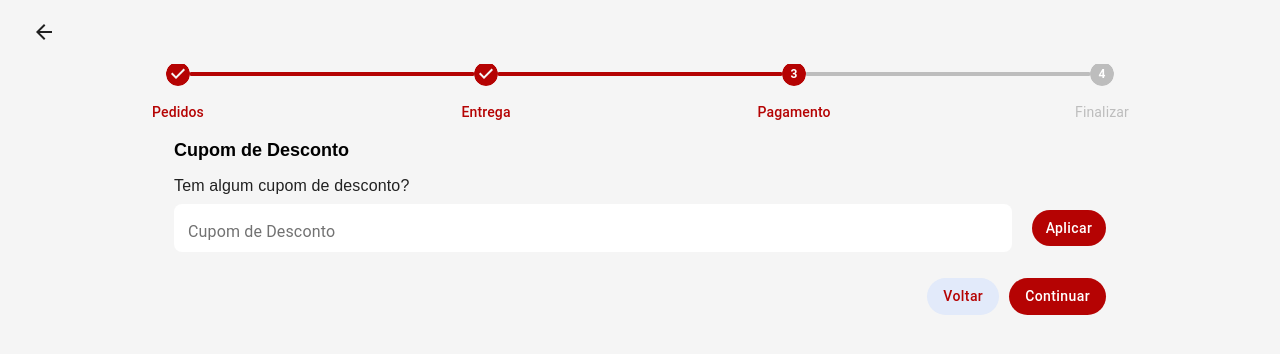
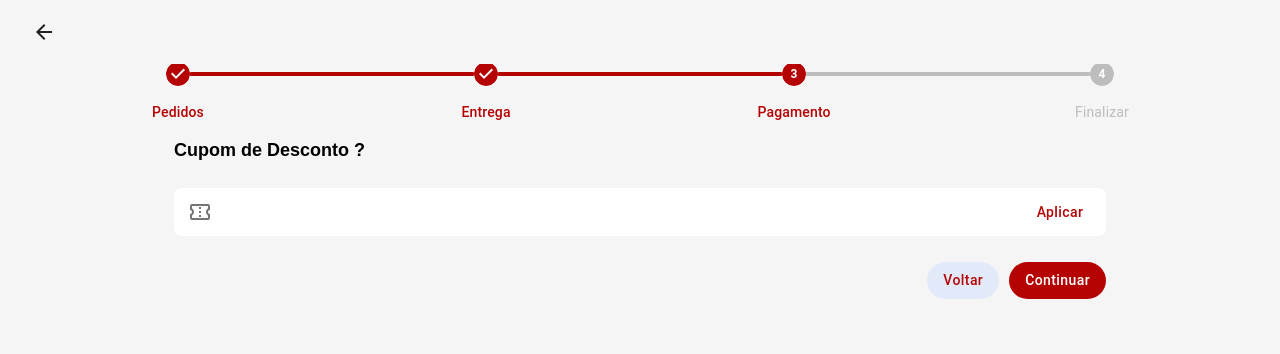
Before and after one commit to edjunior-nascimento/market-place-web, a React (Vite) app: page /desconto in a window 1280 px wide. Shown: the top 354 px of the page. Built offline with nearby package versions, Linux system fonts and the light colour scheme.

Commit message:
feat: Ajuste na tela de desconto e implementacao de um card customizado que informa a validade do cupom

```diff
--- /dev/null
+++ b/src/components/layouts/CardCupom/index.tsx
@@ -0,0 +1,43 @@
+import {  CheckOutlined, CreditCard, LocalActivityOutlined, Payments, Pix } from "@mui/icons-material";
+import {Box, Button, Card, Divider, Typography } from "@mui/material";
+import { DescontoType } from "../../../types/desconto";
+
+
+type CardCupomProps = {
+  desconto: DescontoType;
+};
+
+
+export function CardCupom({ desconto }: CardCupomProps) {
+  return (
+    <Card sx={{backgroundColor: '#ffffff', padding: '10px', borderRadius: '8px', boxShadow: '0 2px 4px rgba(0, 0, 0, 0.1)'}}>
+      <Box sx={{ display: 'flex', flexDirection: 'column', gap: '0px', border: '1px solid #e4e4e4', borderRadius: '8px', padding: '15px' }}>
+        <Box sx={{ display: 'flex', flexDirection: 'row', justifyContent: 'space-between' }}>
+          <Box sx={{ display: 'flex', flexDirection: 'row', gap: '5px' }}>
+            <LocalActivityOutlined sx={{ color: '#0044ff' }} />
+            <Typography variant="h5">
+            {desconto.valorDesconto.toLocaleString('pt-BR', { style: 'currency', currency: 'BRL' })} OFF
+            </Typography>
+          </Box>
+          <Box sx={{ display: 'flex', flexDirection: 'row', gap: '2px', alignItems: 'center' }}>
+            <Typography variant="body2">
+              Aplicado
+            </Typography>
+            <CheckOutlined fontSize="small"/>
+          </Box>
+        </Box>
+        <Typography variant="body2" color="#606060">
+          {desconto.descricao}
+        </Typography>
+        <Typography sx={{border: '1px dashed #a09e9e', width: 'fit-content', px:1}} variant="body2" color="#808080" mt={1}>
+            {desconto.codigo}
+        </Typography>
+        <Divider sx={{ borderStyle: "dashed", borderWidth: "1px", borderColor: "#606060", my: 2 }} />
+        <Typography variant="caption" color="#606060">
+        {desconto.limiteValor.toLocaleString('pt-BR', { style: 'currency', currency: 'BRL' })} é o valor mínimo para usar este cupom. Válido até {desconto.validoAte}.
+        </Typography>
+      </Box>
+    </Card>
+
+  );
+}
--- a/src/pages/DescontoPage/index.tsx
+++ b/src/pages/DescontoPage/index.tsx
@@ -1,40 +1,100 @@
-import { Box, Button, Checkbox, Container, FormControlLabel, TextField, Typography } from "@mui/material";
+import { Box, Button, Checkbox, Container, FormControlLabel, IconButton, InputAdornment, TextField, Typography } from "@mui/material";
 import { InputStepper } from "../../components/feature/InputStepper";
 import { useState } from "react";
 import { useNavigate } from "react-router-dom";
 import { BottomConfirmation } from "../../components/layouts/BottomConfirmation";
 import { Header } from "../../components/layouts/Header";
+import DescontoService from "../../service/desconto.service";
+import { DescontoType } from "../../types/desconto";
+import { useAppDispatch } from "../../store/hooks";
+import { adicionarDesconto } from "../../store/compra.slice";
+import { ConfirmationNumberOutlined } from "@mui/icons-material";
+import { CardCupom } from "../../components/layouts/CardCupom";
 
 export function DescontoPage() {
 
-  const [desconto, setDesconto] = useState<string>('');
+  const [cupom, setCupom] = useState<string>('');
+  const [desconto, setDesconto] = useState<DescontoType | null>(null);
+  const [mensagem, setMensagem] = useState<string>('');
+  const [loading, setLoading] = useState(false);
+  const dispatch = useAppDispatch();
   const navigate = useNavigate();
 
+  const validarDesconto = (codigo: string) => {
+
+    if (codigo) {
+      setLoading(true);
+      DescontoService.validarCupom(codigo)
+        .then(response => {
+          dispatch(adicionarDesconto(response.valorDesconto));
+          setDesconto(response);
+          setMensagem("");
+        })
+        .catch(error => {
+          setDesconto(null);
+          setMensagem("Cupom inválido ou expirado.");
+        })
+        .finally(() => {
+          setLoading(false);
+        });
+    }
+  }
+
+
+
   return (
-    <Container sx={{padding:'10px'}}>
-      <Header link="/pagamento" showCartButton={false}/>
+    <Container sx={{ padding: '10px' }}>
+      <Header link="/pagamento" showCartButton={false} />
       <InputStepper posicao={2}></InputStepper>
       <Box
         sx={{
           display: 'flex',
           flexDirection: 'column',
           gap: '10px',
-          px: {xs: '0px', md: '150px'},
+          px: { xs: '0px', md: '150px' },
         }}
       >
-        <Box sx={{ display: 'flex', flexDirection: 'column', gap:'10px'}}>
+        <Box sx={{ display: 'flex', flexDirection: 'column', gap: '10px' }}>
           <Box>
-            <Typography py={2} variant="h5">Cupom de Desconto</Typography>
-            <Typography variant="subtitle1" lineHeight={1}>Tem algum cupom de desconto?</Typography>
+            <Typography py={2} variant="h5">Cupom de Desconto ?</Typography>
           </Box>
 
-          <Box sx={{display:"flex", flexDirection:'row', gap:'20px', alignItems:'center'}}>
-            <TextField fullWidth label="Cupom de Desconto" id="desconto" value={desconto?desconto:''} onChange={(e) => setDesconto(e.target.value)}/>
-            <Button variant="contained" >Aplicar</Button>
+          <Box sx={{ display: "flex", flexDirection: 'row', gap: '20px', alignItems: 'center' }}>
+            <TextField
+              fullWidth
+              id="desconto"
+              value={cupom ? cupom : ''}
+              helperText={mensagem}
+              onChange={(e) => { setCupom(e.target.value.toUpperCase()); setMensagem(''); }}
+              slotProps={{
+                input: {
+                  startAdornment: (
+                    <InputAdornment position="start">
+                      <ConfirmationNumberOutlined  />
+                    </InputAdornment>
+                  ),
+                  endAdornment: (
+                    <InputAdornment position="end">
+                    <Button variant="text" onClick={() => validarDesconto(cupom)}>Aplicar</Button>
+                    </InputAdornment>
+                  )
+                }
+              }}
+
+            />
+
           </Box>
+          {loading? (
+            <Typography variant="h6" align="center" mt={4}>
+              Carregando...
+            </Typography>
+          ):
+          desconto && (
+            <CardCupom desconto={desconto}></CardCupom>
+          )}
         </Box>
 
-        <BottomConfirmation onPrimario={()=> navigate('/finalizacao')} onSecundario={()=> navigate('/pagamento')}></BottomConfirmation>
+        <BottomConfirmation onPrimario={() => navigate('/finalizacao')} onSecundario={() => navigate('/pagamento')}></BottomConfirmation>
 
       </Box>
     </Container>
--- /dev/null
+++ b/src/service/desconto.service.tsx
@@ -0,0 +1,12 @@
+import { get } from "http";
+import { ProdutoType } from "../types/produto.type";
+import api from "./api";
+import { DescontoType } from "../types/desconto";
+
+const DescontoService = {
+    validarCupom(codigo: string): Promise<DescontoType> {
+        return api.get<DescontoType>(`/cupons/${codigo}`).then((res:any) => res.data.data)
+    }
+}
+
+export default DescontoService;
--- a/src/theme.ts
+++ b/src/theme.ts
@@ -43,6 +43,13 @@ const theme = createTheme({
         },
         subtitle1: {
           color: '#000000DD'
+        },
+        body1: {
+          color: '#000000DD',
+          marginTop: 0,
+        },
+        body2: {
+          marginTop: 0,
         }
       },
     },
--- /dev/null
+++ b/src/types/desconto.tsx
@@ -0,0 +1,9 @@
+
+export interface DescontoType {
+    id: number;
+    codigo: string;
+    descricao: string;
+    limiteValor: number;
+    validoAte: string;
+    valorDesconto: number;
+}
```
Also changed, not shown: 2 other files (tests, documents, lock files or other folders).
